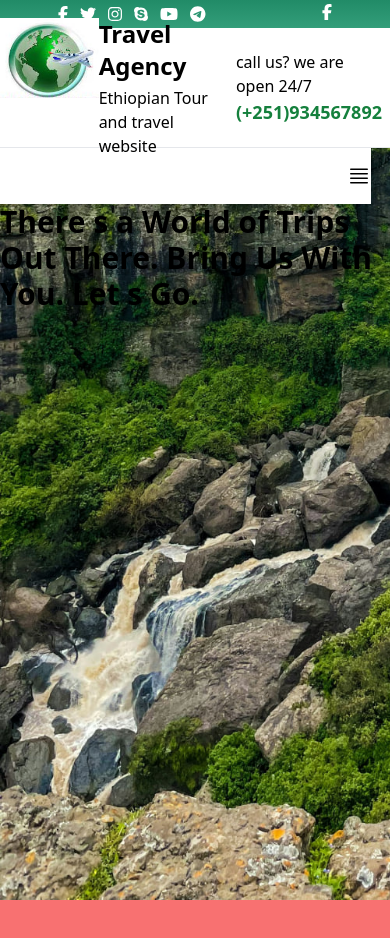
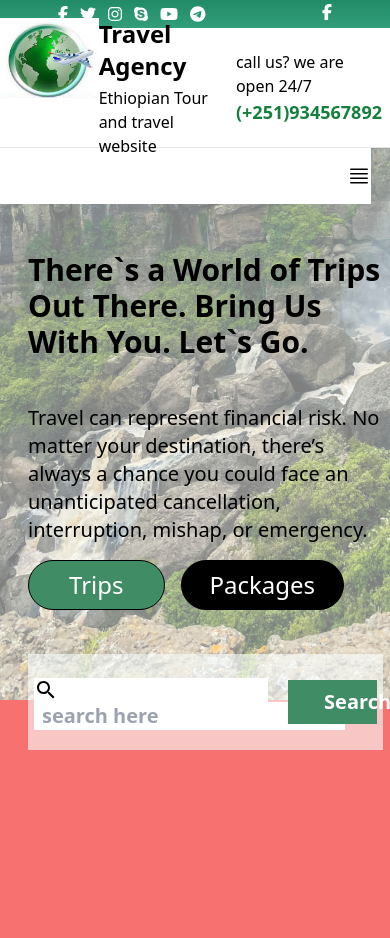
Before and after one commit to mihret1/freshDelivery, a React (Vite) app in the folder client/: page / in a window 390 px wide. Shown: the top 938 px of the page. Built offline with nearby package versions, Linux system fonts and the light colour scheme.

Commit message:
done first part of home page with making responsive

```diff
--- a/client/src/index.css
+++ b/client/src/index.css
@@ -7,6 +7,10 @@
 
 .homee{
     position: relative;
+    /* background-color: linear-gradient(to left, rgba(255,0,0,0), rgba(255,0,0,1)); */
+
+    /* background-color:black */
+
 
 }
 
@@ -16,7 +20,7 @@
     content: '';
     position: absolute;
     inset: 0;
-    /* opacity: 0.5; */
+    opacity: 0.5;
     background-size: cover;
 
 
@@ -25,5 +29,22 @@
 .inner,.navInner{
     isolation: isolate;
 
+}
+
+.search{
+    background-color: rgba(250, 255, 255,0.6);
 
 }
+
+/* .pO{
+    background-color: rgba(250, 255, 255,0.5);
+    --mask:
+    linear-gradient(to left,#0000 30px,#000 0),
+    radial-gradient(30px,#000 98%,#0000) right/60px 55.5px;
+    -webkit-mask: var(--mask);
+          mask: var(--mask);
+} */
+
+/* .opa{
+    opacity: 0.4;
+} */
--- a/client/src/pages/Home/Home.jsx
+++ b/client/src/pages/Home/Home.jsx
@@ -1,26 +1,64 @@
 
 // import img5 from '../../assets/h5.jpg'
 import Navbar from "../../components/Navbar"
+import SearchIcon from '@mui/icons-material/Search';
+import CloseIcon from '@mui/icons-material/Close';
+import { useState } from "react";
+import { IconButton } from "@mui/material";
 
 function Home() {
+  const [search,setSearch]=useState('')
 
 
   return (
-  <>
+  <div>
 
-    <div className='homee  h-[900px]  bg-no-repeat ' >
+    <div className='homee  h-[700px]  bg-no-repeat   ' >
         <Navbar />
 
-        <div className='inner'>
-          <h1 className=' font-bold text-3xl'>
-           There s a World of Trips Out There. Bring Us With You. Let s Go.
-          </h1>
-        </div>
+      <div className="inner   ">
+
+          <div className="ml:w-[60%] flex flex-col gap-11 pt-12 pl-7">
+             <h1 className=' font-bold text-3xl '>
+                    There`s a World of Trips Out There. Bring Us With You. Let`s Go.
+            </h1>
+
+            <div>
+              <p className="text-xl font-medium pb-4">Travel can represent financial risk. No matter your destination, there’s always a chance you
+               could face an unanticipated cancellation, interruption, mishap, or emergency.</p>
+
+               <div className="flex gap-4">
+                  <button className="px-10 py-2 rounded-full bg-[#408D65] text-white text-2xl font-medium border-[1px] border-black ">Trips</button>
+                  <button className="px-7 py-2 rounded-full bg-black text-white text-2xl font-medium border-[1px] border-black">Packages</button>
+               </div>
+            </div>
+
+            <div className="text-xl font-bold h-24 ml:max-lg:w-[95%] w-[81%] max-md:w-[98%] search flex gap-5 items-center justify-center">
+                      <div className=" bg-white h-12 w-[66%] flex flex-row items-center justify-around">
+                        <div>
+                          {  !search && <SearchIcon />}
+                          <input
+                            className="outline-none pl-2"
+                            placeholder="search here"
+                            value={search}
+                            onChange={(e)=>setSearch(e.target.value)}
+                          />
+                        </div>
+                        {search && <IconButton onClick={()=>setSearch('')}><CloseIcon /></IconButton> }
+                      </div>
+
+                    <button className="bg-[#408D65] px-9  text-white py-2 w-[25%] " >Search</button>
+
+            </div>
+
+          </div>
+      </div>
+
     </div>
 
    <div className='h-[6000px] bg-red-400'></div>
 
-   </>
+   </div>
     )
 }
 
--- a/client/tailwind.config.js
+++ b/client/tailwind.config.js
@@ -9,6 +9,7 @@ export default {
       screens: {
         'sm': '640px',
         'md': '768px',
+        'ml':'880px',
         'lg': '1024px',
         'mg':'1150px',
         'xl': '1280px',
```
